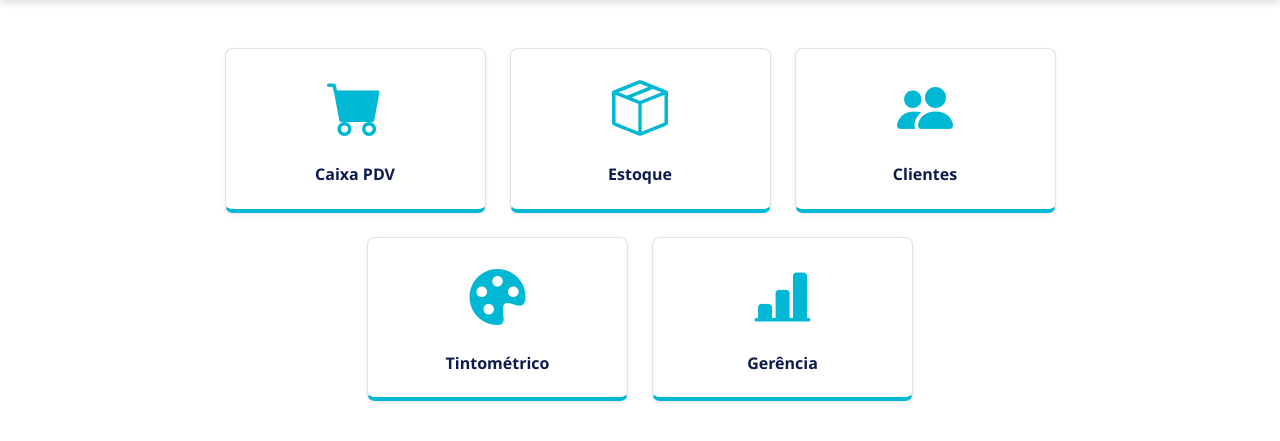
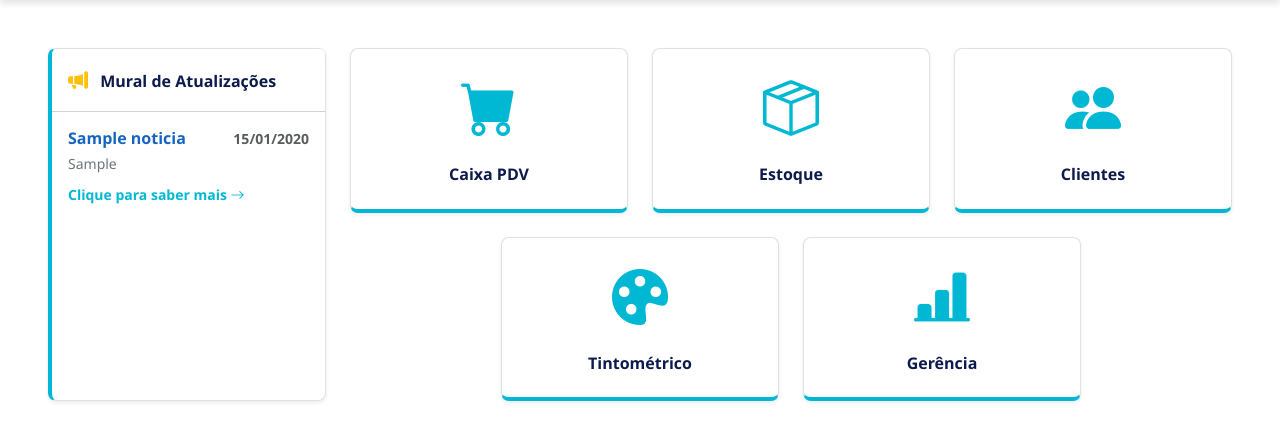
Before and after one commit to Diego28ss/gestao-varejo-django, a Django app: template inventario/templates/inventario/index.html in a window 1280 px wide. Shown: the part 68-509 px from the top of the page. Run offline with Django 4.2, Linux system fonts and the light colour scheme; the template is opened without the code that fills it: values that come from a table or form of the project are taken from there, others are empty; tables that the repository leaves empty hold one stand-in row (values such as "Sample post").

Commit message:
painel de not

```diff
--- a/inventario/models/__init__.py
+++ b/inventario/models/__init__.py
@@ -4,3 +4,4 @@
 from .vendas import Vendas, DadosNF
 from .tintometrico import RelacaoEmbalagensTintometrico
 from .banco_rh import PontoEletronico
+from .noticias import Noticias
--- /dev/null
+++ b/inventario/models/noticias.py
@@ -0,0 +1,12 @@
+from django.db import models
+from django.utils import timezone
+
+class Noticias(models.Model):
+    titulo = models.CharField(max_length=200)
+    resumo = models.CharField(max_length=300, blank=True, null=True, help_text="Um texto curto para aparecer no painel")
+    conteudo = models.TextField(help_text="O texto completo da atualização")
+    data_publicacao = models.DateTimeField(default=timezone.now)
+    ativo = models.BooleanField(default=True)
+
+    class Meta:
+        db_table = 'noticias'
--- a/inventario/templates/inventario/index.html
+++ b/inventario/templates/inventario/index.html
@@ -15,10 +15,43 @@
     }
 </style>
 
-<div class="container mt-5">
+<div class="container-fluid mt-5 px-md-4">
+    <div class="row g-4">
+
+        <!-- LADO ESQUERDO: MURAL DE NOTÍCIAS -->
+        <div class="col-md-3">
+            <div class="card shadow-sm border-0 h-100" style="border-left: 4px solid var(--turquesa-automacao) !important;">
+                <div class="card-header bg-white fw-bold py-3" style="color: var(--azul-escuro);">
+                    <i class="bi bi-megaphone-fill me-2 text-warning fs-5"></i> Mural de Atualizações
+                </div>
+                <div class="list-group list-group-flush" style="max-height: 500px; overflow-y: auto;">
+                    {% for noticia in noticias_mural %}
+                    <div class="list-group-item py-3">
+                        <div class="d-flex w-100 justify-content-between align-items-center mb-1">
+                            <h6 class="mb-0 fw-bold" style="color: var(--azul-confianca);">{{ noticia.titulo }}</h6>
+                            <small class="text-muted fw-bold">{{ noticia.data_publicacao|date:"d/m/Y" }}</small>
+                        </div>
+                        <p class="mb-2 small text-secondary">
+                            {{ noticia.resumo|default:noticia.conteudo|truncatechars:100 }}
+                        </p>
+                        <a href="/painel/noticia/{{ noticia.id }}/" class="small fw-bold" style="color: var(--turquesa-automacao); text-decoration: none;">
+                            Clique para saber mais <i class="bi bi-arrow-right"></i>
+                        </a>
+                    </div>
+                    {% empty %}
+                    <div class="list-group-item text-center text-muted py-4 small">
+                        <i class="bi bi-info-circle fs-4 d-block mb-2 text-secondary"></i>
+                        Nenhuma novidade no momento.
+                    </div>
+                    {% endfor %}
+                </div>
+            </div>
+        </div>
+
+        <!-- LADO DIREITO: MENU PRINCIPAL DO SISTEMA -->
+        <div class="col-md-9">
             <div class="row g-4 justify-content-center mb-4">
-
-        <div class="col-md-3">
+                <div class="col-md-4">
                     <div class="card h-100 shadow-sm card-painel bg-white">
                         <a href="{% url 'tela_pdv' %}" class="card-body text-decoration-none d-flex flex-column justify-content-center align-items-center" target="_blank">
                             <i class="bi bi-cart-fill" style="font-size: 3.5rem; color: var(--turquesa-automacao);"></i>
@@ -26,8 +59,7 @@
                         </a>
                     </div>
                 </div>
-
-        <div class="col-md-3">
+                <div class="col-md-4">
                     <div class="card h-100 shadow-sm card-painel bg-white">
                         <a href="{% url 'tela_painel_estoque' %}" class="card-body text-decoration-none d-flex flex-column justify-content-center align-items-center" target="_blank">
                             <i class="bi bi-box-seam" style="font-size: 3.5rem; color: var(--turquesa-automacao);"></i>
@@ -35,8 +67,7 @@
                         </a>
                     </div>
                 </div>
-
-        <div class="col-md-3">
+                <div class="col-md-4">
                     <div class="card h-100 shadow-sm card-painel bg-white">
                         <a href="{% url 'tela_consultar_clientes' %}" class="card-body text-decoration-none d-flex flex-column justify-content-center align-items-center" target="_blank">
                             <i class="bi bi-people-fill" style="font-size: 3.5rem; color: var(--turquesa-automacao);"></i>
@@ -45,10 +76,8 @@
                     </div>
                 </div>
             </div>
-
             <div class="row g-4 justify-content-center">
-
-        <div class="col-md-3">
+                <div class="col-md-4">
                     <div class="card h-100 shadow-sm card-painel bg-white">
                         <a href="{% url 'painel_tintometrico' %}" class="card-body text-decoration-none d-flex flex-column justify-content-center align-items-center" target="_blank">
                             <i class="bi bi-palette-fill" style="font-size: 3.5rem; color: var(--turquesa-automacao);"></i>
@@ -56,8 +85,7 @@
                         </a>
                     </div>
                 </div>
-
-        <div class="col-md-3">
+                <div class="col-md-4">
                     <div class="card h-100 shadow-sm card-painel bg-white">
                         <a href="{% url 'tela_painel_gerencia' %}" class="card-body text-decoration-none d-flex flex-column justify-content-center align-items-center" target="_blank">
                             <i class="bi bi-bar-chart-line-fill" style="font-size: 3.5rem; color: var(--turquesa-automacao);"></i>
@@ -67,4 +95,7 @@
                 </div>
             </div>
         </div>
+
+    </div>
+</div>
 {% endblock %}
```
Also changed, not shown: inventario/views/core.py (+10 -1 lines), dados/jb_tintas.db, inventario/migrations/0021_noticias.py (added). Lines whose indentation alone changed are shown as unchanged.
